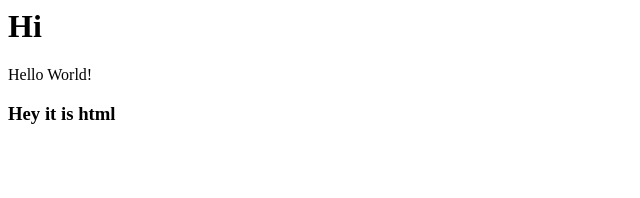
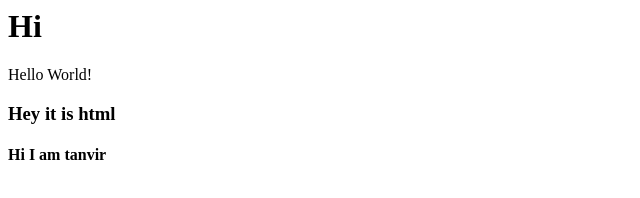
Before and after one commit to TanvirTheScientist/ProjectPortfolio, a plain HTML site: page index.html in a window 1280 px wide. Shown: the whole page, without its empty margins (0-640 px from the left). Drawn offline with Linux system fonts and the light colour scheme.

Commit message:
Add a new headig

```diff
--- a/index.html
+++ b/index.html
@@ -1,3 +1,4 @@
 <h1>Hi</h1>
 <p>Hello World!</p>
 <h3>Hey it is html</h3>
+<h4>Hi I am tanvir</h4>
```
